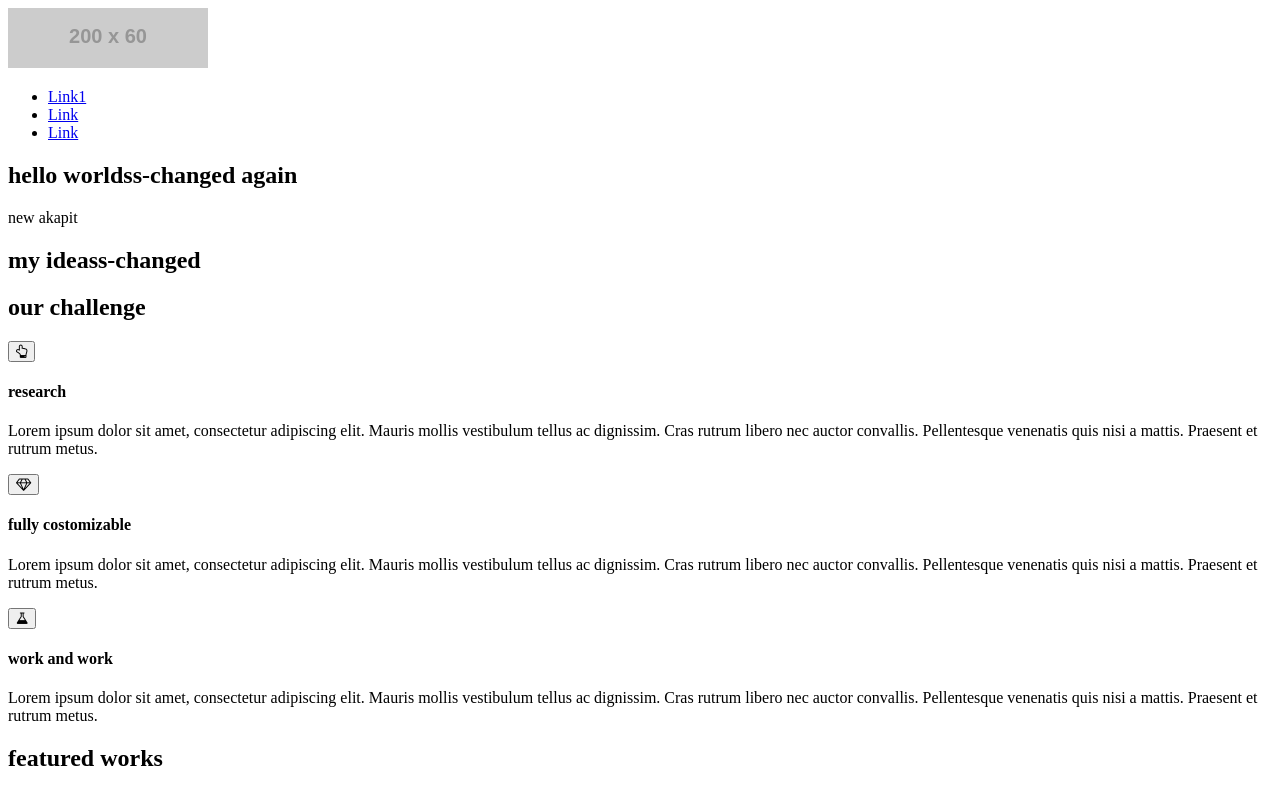
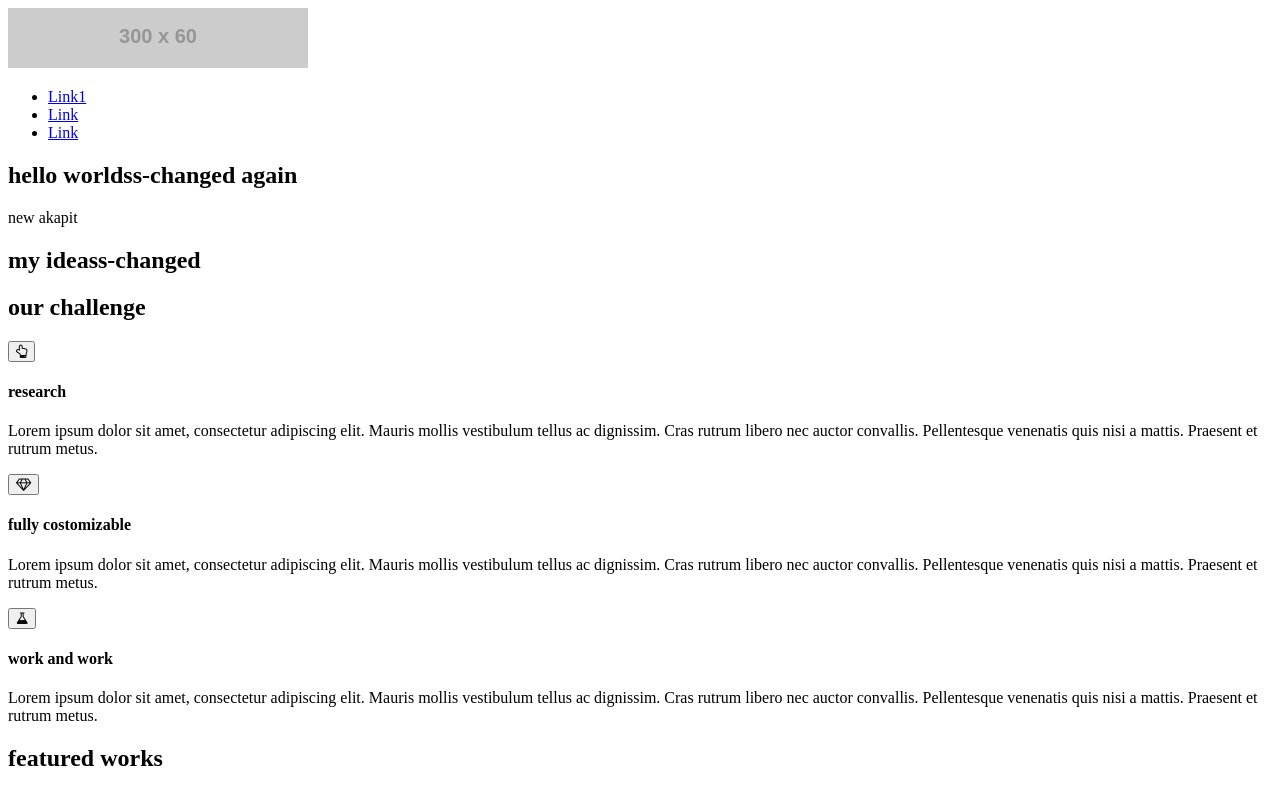
Before and after one commit to luku77/nauka-gita, a plain HTML site: page index.html in a window 1280 px wide. Shown: the top 789 px of the page. Drawn offline with nearby package versions, Linux system fonts and the light colour scheme; files that its build step writes are made by us from their sources; placeholder pictures from the web are drawn by us.

Commit message:
Change img element

```diff
--- a/index.html
+++ b/index.html
@@ -12,7 +12,7 @@
             <header>
                 <nav>
                     <div class="row">
-                        <img src="http://via.placeholder.com/200x60" alt="">
+                        <img src="http://via.placeholder.com/300x60" alt="">
                         <ul>
                             <li><a href=”#”>Link1</a></li>
                             <li><a href=”#”>Link</a></li>
```
